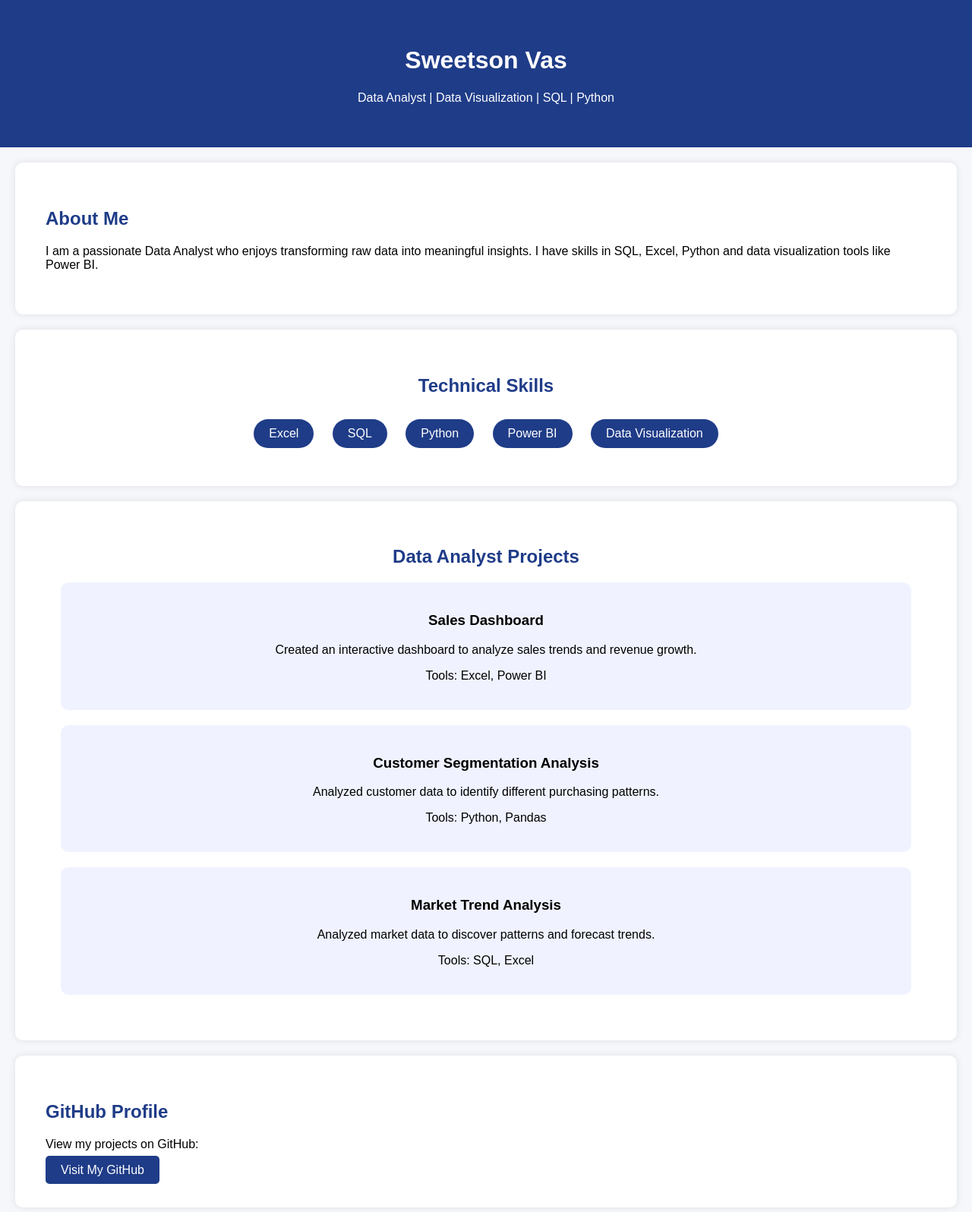
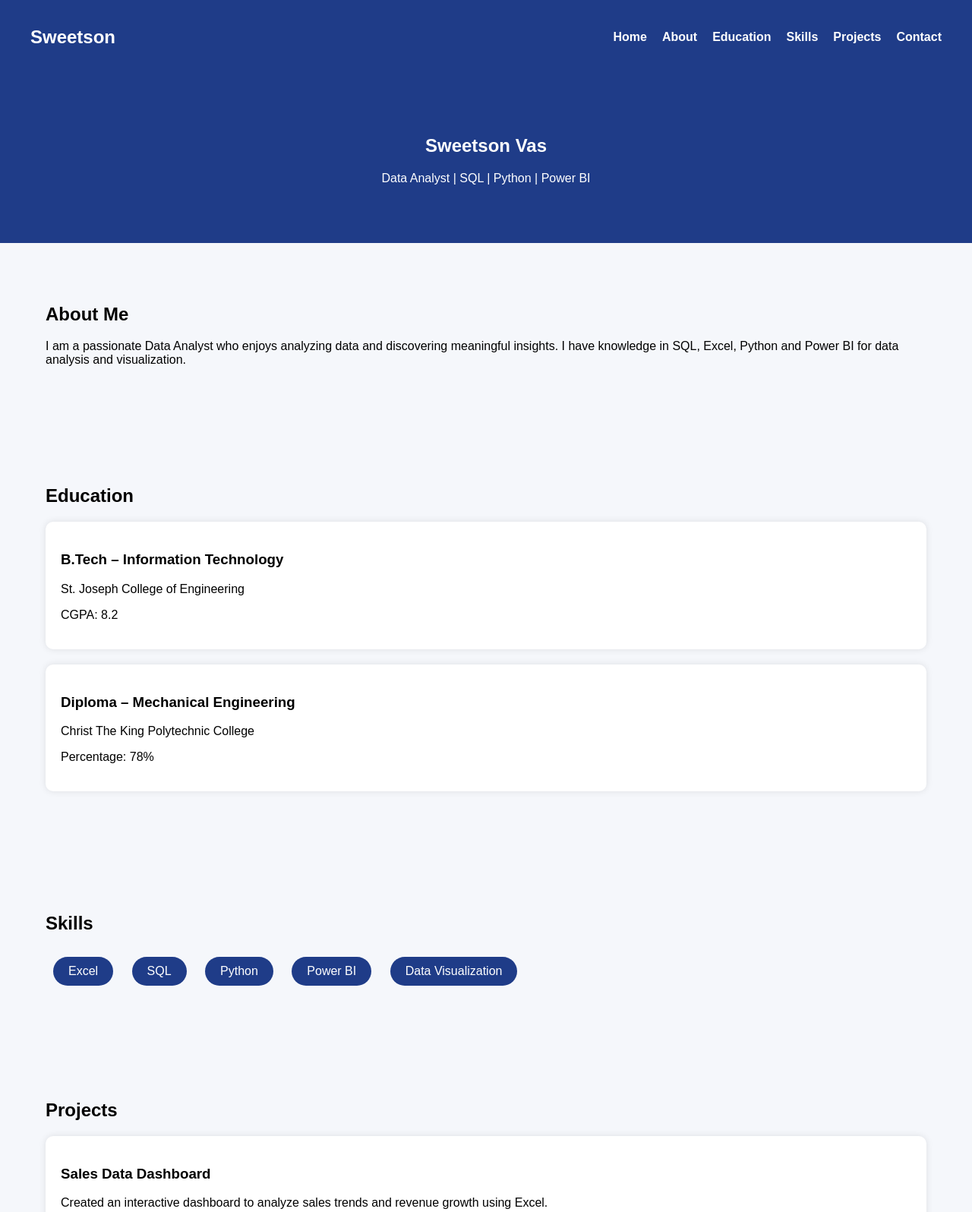
Before and after one commit to Sweetson200/portfolio, a plain HTML site: page index.html in a window 1280 px wide. Shown: the top 1596 px of the page at 76% size. Drawn offline with Linux system fonts and the light colour scheme.

Commit message:
Add files via upload

```diff
--- a/index.html
+++ b/index.html
@@ -1,6 +1,5 @@
 <!DOCTYPE html>
 <html>
-
 <head>
 <title>Sweetson Vas | Data Analyst</title>
 <link rel="stylesheet" href="style.css">
@@ -8,63 +7,115 @@
 
 <body>
 
-<header>
+<!-- Navigation Bar -->
+
+<nav>
+<h2 class="logo">Sweetson</h2>
+
+<ul>
+<li><a href="#home">Home</a></li>
+<li><a href="#about">About</a></li>
+<li><a href="#education">Education</a></li>
+<li><a href="#skills">Skills</a></li>
+<li><a href="#projects">Projects</a></li>
+<li><a href="#contact">Contact</a></li>
+</ul>
+
+</nav>
+
+<!-- Home -->
+
+<section id="home" class="home">
+
 <h1>Sweetson Vas</h1>
-<p>Data Analyst | Data Visualization | SQL | Python</p>
-</header>
-
-<section class="about">
-<h2>About Me</h2>
-<p>I am a passionate Data Analyst who enjoys transforming raw data into meaningful insights.
-I have skills in SQL, Excel, Python and data visualization tools like Power BI.</p>
-</section>
-
-<section class="skills">
-<h2>Technical Skills</h2>
-
-<div class="skill-box">Excel</div>
-<div class="skill-box">SQL</div>
-<div class="skill-box">Python</div>
-<div class="skill-box">Power BI</div>
-<div class="skill-box">Data Visualization</div>
+<p>Data Analyst | SQL | Python | Power BI</p>
 
 </section>
 
-<section class="projects">
+<!-- About -->
 
-<h2>Data Analyst Projects</h2>
+<section id="about">
 
-<div class="project-card">
-<h3>Sales Dashboard</h3>
-<p>Created an interactive dashboard to analyze sales trends and revenue growth.</p>
-<p>Tools: Excel, Power BI</p>
+<h2>About Me</h2>
+
+<p>
+I am a passionate Data Analyst who enjoys analyzing data and discovering meaningful insights.
+I have knowledge in SQL, Excel, Python and Power BI for data analysis and visualization.
+</p>
+
+</section>
+
+<!-- Education -->
+
+<section id="education">
+
+<h2>Education</h2>
+
+<div class="card">
+
+<h3>B.Tech – Information Technology</h3>
+<p>St. Joseph College of Engineering</p>
+<p>CGPA: 8.2</p>
+
 </div>
 
-<div class="project-card">
-<h3>Customer Segmentation Analysis</h3>
-<p>Analyzed customer data to identify different purchasing patterns.</p>
-<p>Tools: Python, Pandas</p>
-</div>
+<div class="card">
 
-<div class="project-card">
-<h3>Market Trend Analysis</h3>
-<p>Analyzed market data to discover patterns and forecast trends.</p>
-<p>Tools: SQL, Excel</p>
+<h3>Diploma – Mechanical Engineering</h3>
+<p>Christ The King Polytechnic College</p>
+<p>Percentage: 78%</p>
+
 </div>
 
 </section>
 
-<section class="github">
-<h2>GitHub Profile</h2>
-<p>View my projects on GitHub:</p>
+<!-- Skills -->
 
-<a href="https://github.com/yourusername" target="_blank">
-Visit My GitHub
-</a>
+<section id="skills">
+
+<h2>Skills</h2>
+
+<div class="skill">Excel</div>
+<div class="skill">SQL</div>
+<div class="skill">Python</div>
+<div class="skill">Power BI</div>
+<div class="skill">Data Visualization</div>
 
 </section>
 
-<section class="contact">
+<!-- Projects -->
+
+<section id="projects">
+
+<h2>Projects</h2>
+
+<div class="card">
+
+<h3>Sales Data Dashboard</h3>
+<p>Created an interactive dashboard to analyze sales trends and revenue growth using Excel.</p>
+
+</div>
+
+<div class="card">
+
+<h3>Customer Segmentation Analysis</h3>
+<p>Analyzed customer data using Python and Pandas to identify purchasing patterns.</p>
+
+</div>
+
+<div class="card">
+
+<h3>Market Trend Analysis</h3>
+<p>Analyzed market trends using SQL queries and data visualization.</p>
+
+</div>
+
+</section>
+
+<!-- Contact -->
+
+<section id="contact">
+
 <h2>Contact</h2>
 
 <p>Email: sweetsonvas003@gmail.com</p>
@@ -73,10 +124,10 @@ Visit My GitHub
 </section>
 
 <footer>
+
 <p>© 2026 Sweetson Vas | Data Analyst Portfolio</p>
+
 </footer>
 
 </body>
-
 </html>
-</html>
--- a/style.css
+++ b/style.css
@@ -4,30 +4,60 @@ margin:0;
 background:#f5f7fb;
 }
 
-header{
+/* Navigation Bar */
+
+nav{
+display:flex;
+justify-content:space-between;
+align-items:center;
+background:#1f3c88;
+padding:15px 40px;
+color:white;
+}
+
+nav ul{
+list-style:none;
+display:flex;
+gap:20px;
+}
+
+nav ul li a{
+color:white;
+text-decoration:none;
+font-weight:bold;
+}
+
+nav ul li a:hover{
+color:#ff9800;
+}
+
+/* Sections */
+
+section{
+padding:60px;
+}
+
+/* Home */
+
+.home{
+text-align:center;
 background:#1f3c88;
 color:white;
-text-align:center;
-padding:40px;
 }
 
-section{
-padding:40px;
-margin:20px;
+/* Cards */
+
+.card{
 background:white;
+padding:20px;
+margin:20px 0;
 border-radius:10px;
 box-shadow:0 0 10px rgba(0,0,0,0.1);
 }
 
-h2{
-color:#1f3c88;
-}
+/* Skills */
 
-.skills{
-text-align:center;
-}
-
-.skill-box{
+.skill{
 display:inline-block;
 background:#1f3c88;
 color:white;
@@ -36,28 +66,11 @@ margin:10px;
 border-radius:20px;
 }
 
-.projects{
-text-align:center;
-}
-
-.project-card{
-background:#f0f3ff;
-padding:20px;
-margin:20px;
-border-radius:10px;
-}
-
-.github a{
-background:#1f3c88;
-color:white;
-padding:10px 20px;
-text-decoration:none;
-border-radius:5px;
-}
+/* Footer */
 
 footer{
 text-align:center;
+padding:20px;
 background:#111;
 color:white;
-padding:20px;
 }
```
